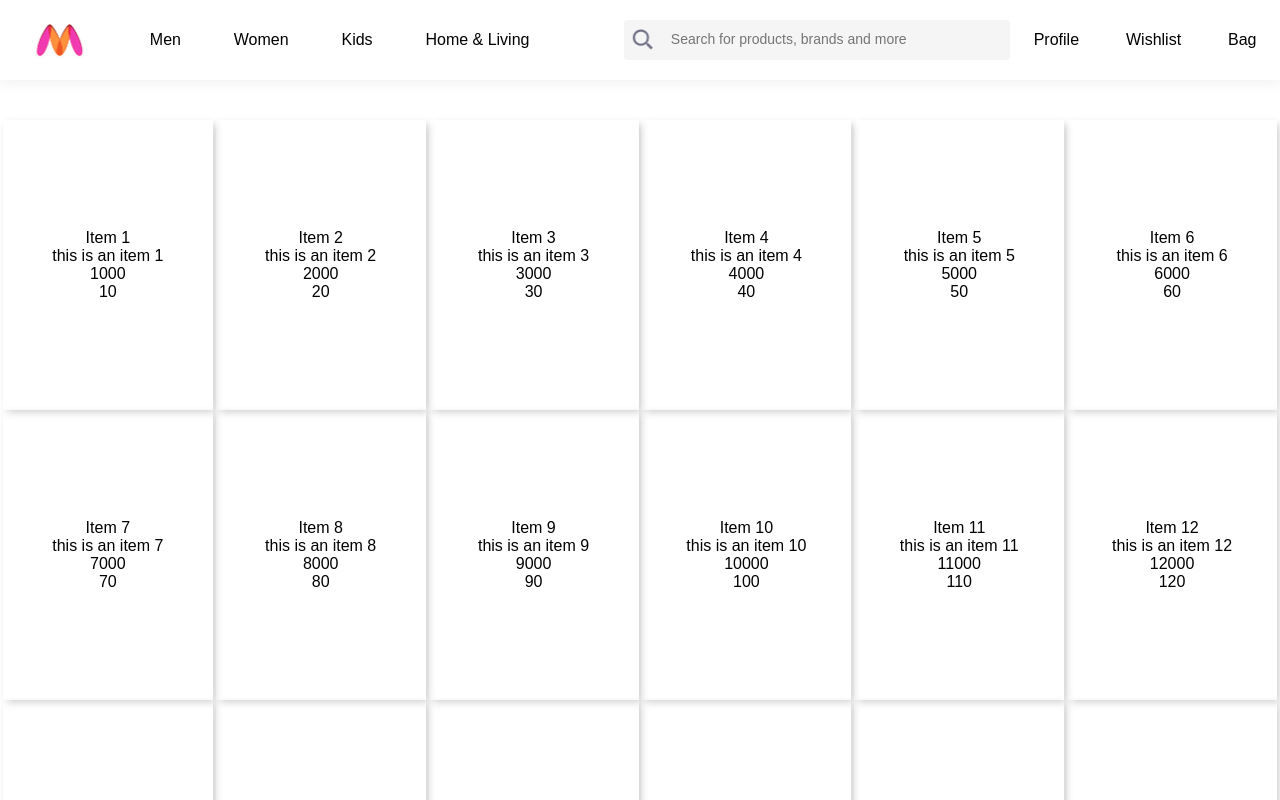
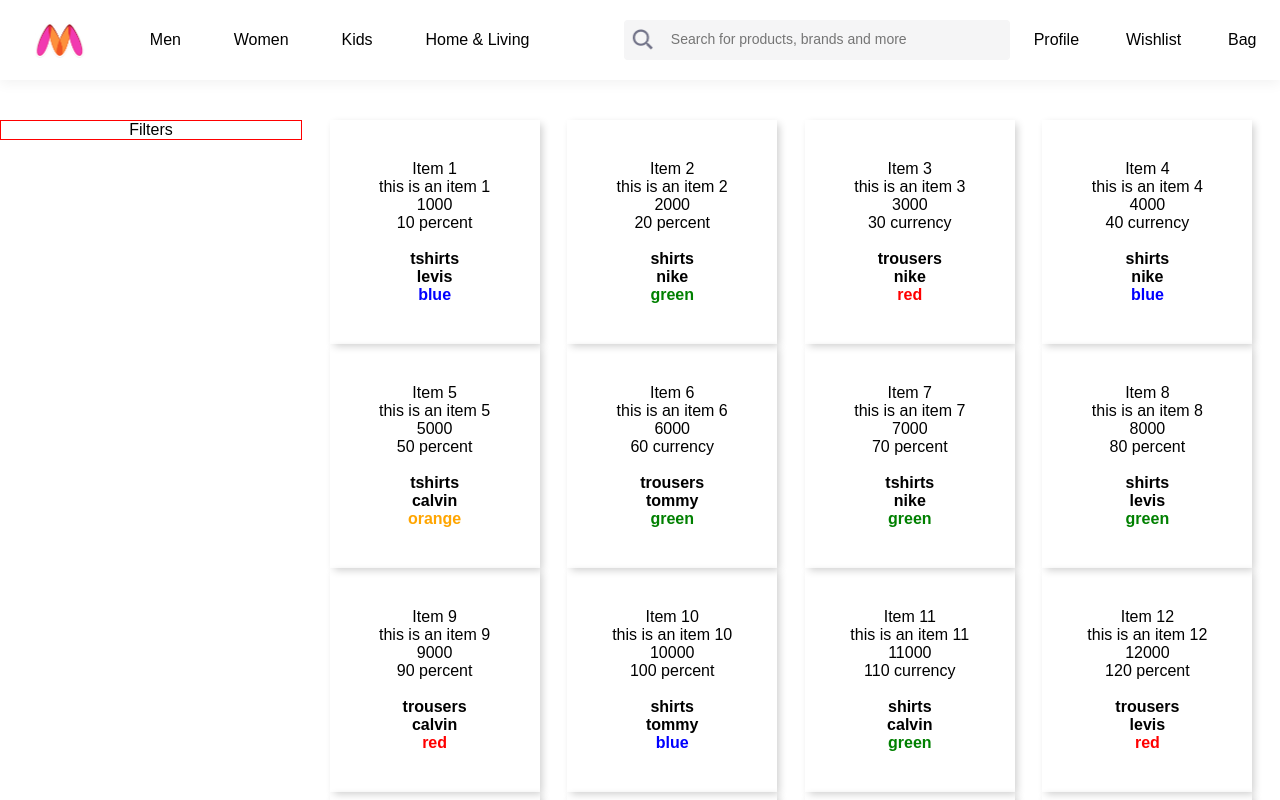
Before and after one commit to manojsingh047/myntra, a React (Create React App) app: page / in a window 1280 px wide. Shown: the top 800 px of the page. Built offline with nearby package versions, Linux system fonts and the light colour scheme.

Commit message:
refactored functions to pure functions, added get filter code

```diff
--- a/src/App.css
+++ b/src/App.css
@@ -34,6 +34,14 @@
   flex-wrap: wrap;
   justify-content: space-evenly;
 }
+.app-data-box{
+  display: flex;
+  align-items: flex-start;
+}
+.app-shopping-filters{
+  min-width: 300px;
+  border: 1px solid red;
+}
 
 @keyframes App-logo-spin {
   from { transform: rotate(0deg); }
--- a/src/App.js
+++ b/src/App.js
@@ -1,6 +1,6 @@
 import React, { Component } from "react";
 import Header from "./header/Header";
-import getShoppingItems from "./assets/data/shoppingItems";
+import ShoppingObj from "./assets/data/shoppingItems";
 import "./App.css";
 import ShoppingItem from "./shoppingItem/ShoppingItem";
 
@@ -8,19 +8,27 @@
   constructor(props) {
     super(props);
     this.state = {
-      shoppingItems: []
+      shoppingItems: [],
+      filters: []
     };
   }
 
-  componentDidMount() {
-    getShoppingItems().then(shoppingItems => {
+  setShoppingItem(shoppingItemMeta) {
+    ShoppingObj.getShoppingItems(shoppingItemMeta).then(shoppingItems => {
       this.setState({
         shoppingItems: shoppingItems
       });
     });
   }
 
+  componentDidMount() {
+    console.log(ShoppingObj);
+    this.setShoppingItem(ShoppingObj.SHOPPING_ITEM_META);
+  }
+
   render() {
+    const filters = ShoppingObj.getItemFilters(ShoppingObj.SHOPPING_ITEM_META);
+
     const shoppingItems = this.state.shoppingItems.map(item => {
       return <ShoppingItem key={item.id} item={item} />;
     });
@@ -30,7 +38,10 @@
         <div className="app-header-box">
           <Header />
         </div>
-        <div className="app-shopping-items">{shoppingItems}</div>
+        <div className="app-data-box">
+          <div className="app-shopping-filters">Filters</div>
+          <div className="app-shopping-items">{shoppingItems}</div>
+        </div>
       </div>
     );
   }
--- a/src/assets/data/shoppingItems.js
+++ b/src/assets/data/shoppingItems.js
@@ -2,7 +2,48 @@
  * This method is creating dummy shopping items data.
  */
 
-async function getShoppingItems() {
+
+const SHOPPING_ITEM_META = {
+  CATEGORIES : ["tshirts", "jeans", "trousers", "shirts"],
+  BRANDS : ["calvin", "tommy", "levis", "nike"],
+  COLORS : ["red", "green", "orange", "blue"],
+  DISCOUNT_TYPE : ["percent", "currency"]
+}
+
+
+function getItemFilters(shoppingItemMeta) {
+  let filters = [];
+
+  Object.keys(shoppingItemMeta).forEach(filterItems => {
+
+    console.log(shoppingItemMeta[filterItems]);
+
+    let filterData = shoppingItemMeta[filterItems].map(item => {
+      return {
+        isSelected : false,
+        value:item
+      }
+    });
+
+    filters.push({
+      filterType : filterItems,
+      filterData : filterData
+    });
+
+  });
+
+  console.log(filters);
+  return filters;
+
+}
+
+function getRandomInt(min, max) {
+  min = Math.ceil(min);
+  max = Math.floor(max);
+  return Math.floor(Math.random() * (max - min + 1)) + min;
+}
+async function getShoppingItems(shoppingItemMeta) {
+  console.log(shoppingItemMeta);
   let items = [];
   const itemCount = 20;
   for (let i = 0; i < itemCount; i++) {
@@ -12,8 +53,13 @@
       detailedTitle: `this is an item ${i + 1}`,
       price: 1000 * (i + 1),
       discount: {
-        type: i % 2 === 0 ? "percent" : "currency",
+        type: shoppingItemMeta.DISCOUNT_TYPE[getRandomInt(0, shoppingItemMeta.DISCOUNT_TYPE.length - 1)],
         value: 10 * (i + 1)
+      },
+      meta: {
+        category: shoppingItemMeta.CATEGORIES[getRandomInt(0, shoppingItemMeta.CATEGORIES.length - 1)],
+        color: shoppingItemMeta.COLORS[getRandomInt(0, shoppingItemMeta.COLORS.length - 1)],
+        brand: shoppingItemMeta.BRANDS[getRandomInt(0, shoppingItemMeta.BRANDS.length - 1)]
       }
     };
     items.push(item);
@@ -21,4 +67,4 @@
   return items;
 }
 
-export default getShoppingItems;
+export default { getShoppingItems, getItemFilters, SHOPPING_ITEM_META};
--- a/src/shoppingItem/ShoppingItem.css
+++ b/src/shoppingItem/ShoppingItem.css
@@ -1,9 +1,12 @@
-.shopping-item{
-    height: 250px;
-    width: 170px;
-    padding: 20px;
-    box-shadow: 3px 3px 8px -1px rgba(0,0,0,0.2);
-    display: flex;
-    align-items: center;
-    justify-content: center;
+.shopping-item {
+  /* min-height: 90px; */
+  width: 170px;
+  padding: 40px 20px;
+  box-shadow: 3px 3px 8px -1px rgba(0, 0, 0, 0.2);
+  display: -ms-flexbox;
+  /* display: flex; */
+  -ms-flex-align: center;
+  align-items: center;
+  -ms-flex-pack: center;
+  justify-content: center;
 }
--- a/src/shoppingItem/ShoppingItem.js
+++ b/src/shoppingItem/ShoppingItem.js
@@ -6,9 +6,11 @@
     {this.props.item.title}<br/>
     {this.props.item.detailedTitle}<br/>
     {this.props.item.price}<br/>
-    {this.props.item.discount.value}<br/>
-
-
+    {this.props.item.discount.value} {this.props.item.discount.type}<br/>
+    <br/>
+    <strong>{this.props.item.meta.category}</strong><br/>
+    <strong>{this.props.item.meta.brand}</strong><br/>
+    <strong><span style={{color:this.props.item.meta.color}}>{this.props.item.meta.color}</span></strong><br/>
     </div>;
   }
 }
```
